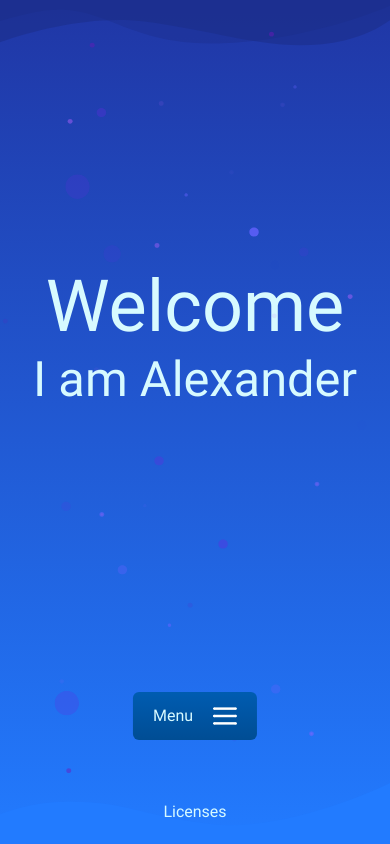
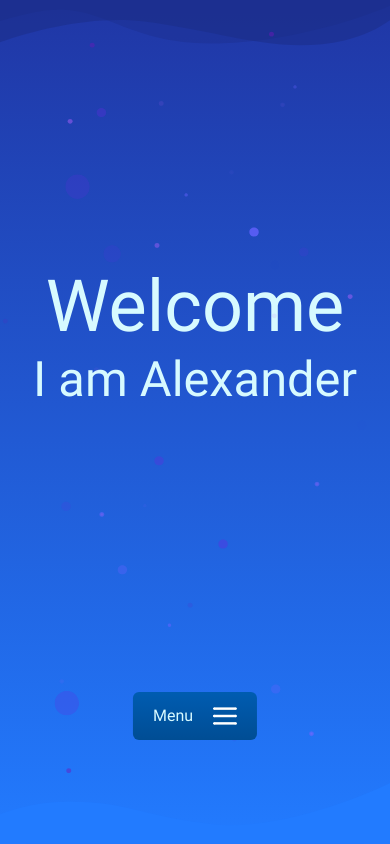
Before and after one commit to alexrajo/personal-website, a Next.js app: page / in a window 390 px wide. Built offline with nearby package versions, Linux system fonts and the light colour scheme.

Commit message:
style: Made redundant license link invisible on mobile

```diff
--- a/src/app/page.tsx
+++ b/src/app/page.tsx
@@ -25,7 +25,7 @@ export default function Home() {
           <div className="-z-10 w-full h-auto absolute bottom-0 pointer-events-none">
             <img src={"/images/BottomWave.svg"} alt="Bottom wave" width={"100%"} />
           </div>
-          <div className="absolute left-0 right-0 bottom-5 flex justify-center">
+          <div className="absolute left-0 right-0 bottom-5 flex justify-center xs:invisible sm:visible">
             <Link href={"/licenses"}>Licenses</Link>
           </div>
         </div>
```
